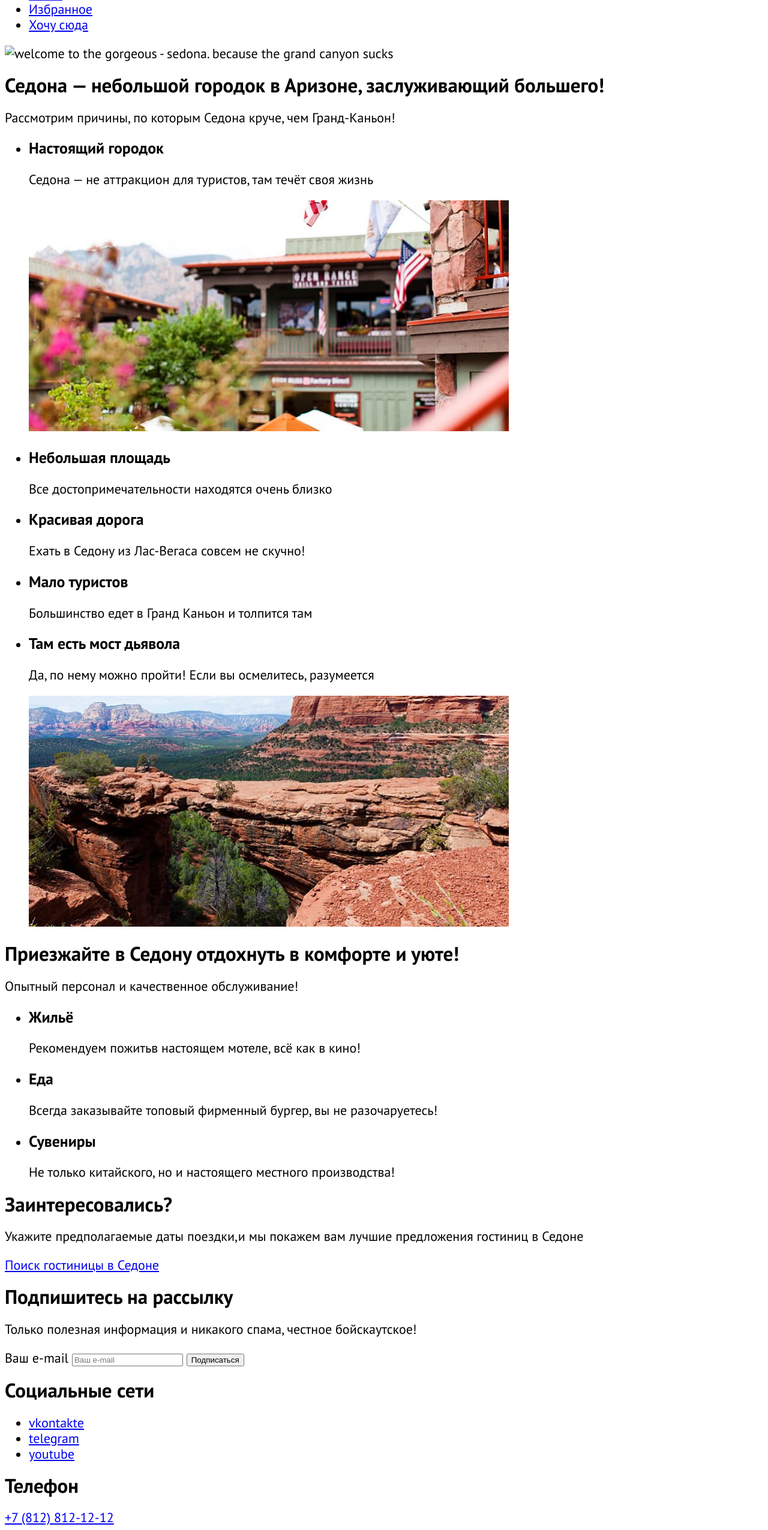
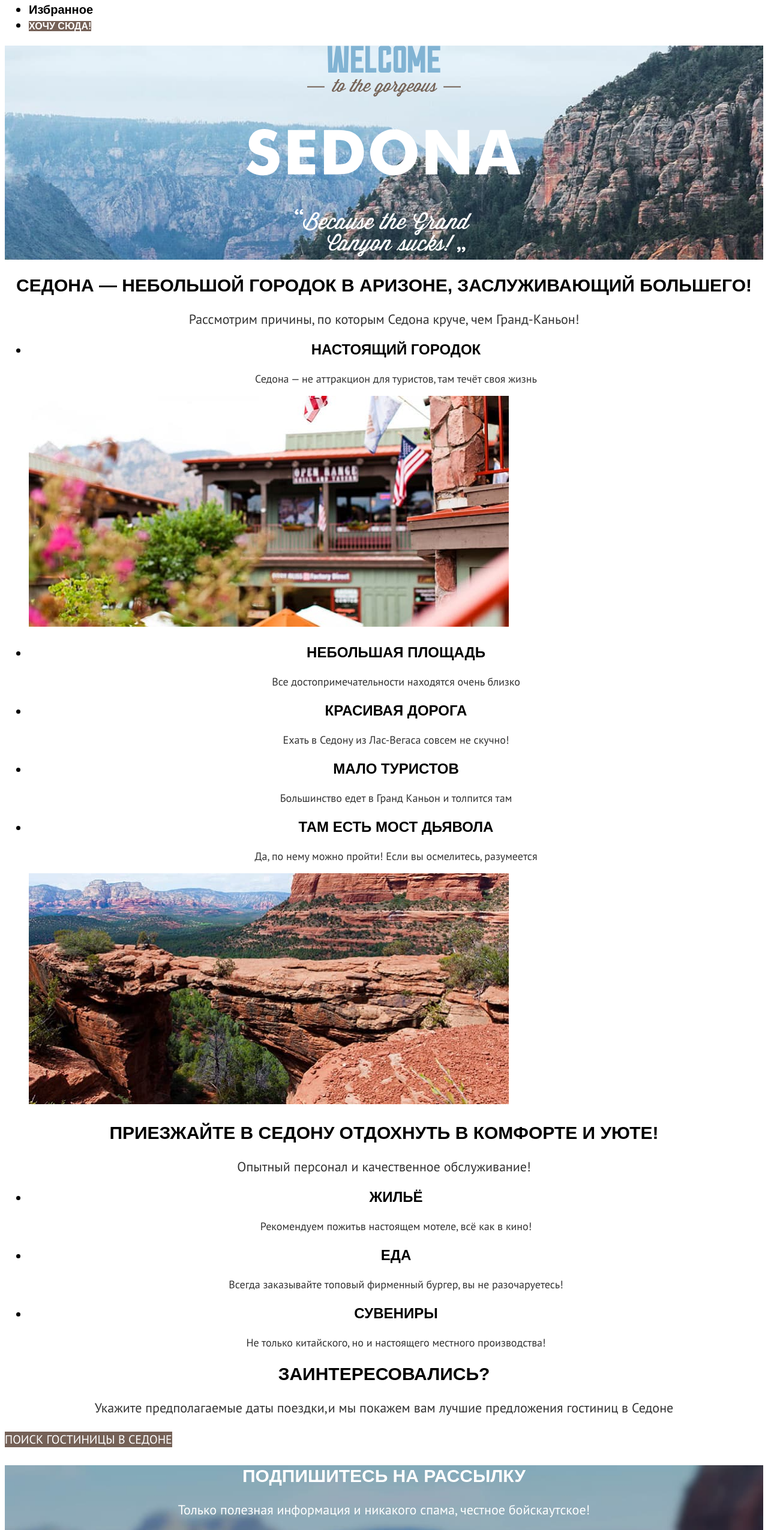
Before and after one commit to htmlacademy-htmlcss/266167-sedona-36, a plain HTML site: page index.html in a window 1280 px wide. Shown: the part 229-2780 px from the top of the page at 60% size. Drawn offline with Linux system fonts and the light colour scheme; files whose address does not match are found by name; a web font is replaced by a local one.

Commit message:
добавляет стили

```diff
--- a/index.html
+++ b/index.html
@@ -34,16 +34,17 @@
             <a class="navigation-link" href="#"> <span class="visually-hidden">Избранное</span></a>
           </li>
           <li class="navigation-user">
-            <a class="navigation-link" href="#">Хочу сюда</a>
+            <a class="navigation-link-buttom" href="#">Хочу сюда!</a>
           </li>
         </ul>
       </nav>
     </header>
 
+    <div class="hero-logo"><img src="images/hero-logo.svg" width="458" height="352"
+        alt="welcome to the gorgeous - sedona. because the grand canyon sucks"></div>
+
     <main class="main-index">
       <section class="advantages">
-        <img src="images/hero-logo.svg" width="458" height="352"
-          alt="welcome to the gorgeous - sedona. because the grand canyon sucks">
         <h1 class="tagline-1">Седона — небольшой городок в Аризоне, заслуживающий большего!</h1>
         <p class="tagline-description">Рассмотрим причины, по которым Седона круче, чем Гранд-Каньон!</p>
         <ul class="advantages-list">
@@ -98,7 +99,7 @@
         <h2 class="search-question">Заинтересовались?</h2>
         <p class="search-description">Укажите предполагаемые даты поездки,и мы покажем вам лучшие предложения гостиниц
           в Седоне</p>
-        <a class="button search" href="#">Поиск гостиницы в Седоне</a>
+        <a class="button-search" href="#">Поиск гостиницы в Седоне</a>
       </section>
 
       <section class="subscribe">
@@ -107,7 +108,7 @@
         <form class="subscribe-form" action="https://echo.htmlacademy.ru/" method="post">
           <label class="visually-hidden" for="subscribe-email">Ваш e-mail</label>
           <input class="field" type="email" name="subscribe-email" placeholder="Ваш e-mail" id="subscribe-email">
-          <button class="button" type="submit">Подписаться</button>
+          <button class="button-sub" type="submit">Подписаться</button>
         </form>
       </section>
     </main>
--- a/styles/styles.css
+++ b/styles/styles.css
@@ -10,7 +10,7 @@
   font-family: "PT Sans";
   font-style: normal;
   font-weight: 700;
-  src: url(../fonts/ptsans-700.woff2) format("woff2");
+  src: url(fonts/ptsans-700.woff2) format("woff2");
   font-display: swap;
 }
 
@@ -18,4 +18,234 @@ body {
   font-family: "PT Sans", sans-serif;
   font-size: 22px;
   line-height: 26px;
+  color: #000000;
+  background: #FFFFFF;
+  font-weight: 400;
 }
+
+.navigation-link {
+  font-size: 20px;
+  line-height: 24px;
+  color: #000000;
+  text-transform: capitalize;
+  text-align: center;
+  text-decoration: none;
+  font-weight: 700;
+}
+
+.navigation-link-buttom {
+  font-size: 16px;
+  line-height: 20px;
+  color: #FFFFFF;
+  background-color: #756157;
+  text-align: center;
+  text-decoration: none;
+  text-transform: uppercase;
+  font-weight: 700;
+}
+
+.hero-logo {
+  color: #000000;
+  background-color: #ffffff;
+  background-image: url("/images/index-background.jpg");
+  background-size: 100% auto;
+  background-repeat: no-repeat;
+  text-align: center;
+}
+
+.tagline-1 {
+  font-size: 30px;
+  line-height: 36px;
+  text-transform: uppercase;
+  font-weight: 700;
+  text-align: center;
+}
+
+.tagline-description {
+  color: #333333;
+  text-align: center;
+}
+
+.advantages-title {
+  font-weight: 700;
+  font-size: 24px;
+  line-height: 28px;
+  text-transform: uppercase;
+  text-align: center;
+}
+
+.advantages-description {
+  font-size: 18px;
+  line-height: 21px;
+  color: #333333;
+  text-align: center;
+}
+
+
+.tagline-2 {
+  font-size: 30px;
+  line-height: 36px;
+  text-transform: uppercase;
+  font-weight: 700;
+  text-align: center;
+}
+
+.recommendations-title {
+  font-weight: 700;
+  font-size: 24px;
+  line-height: 28px;
+  text-transform: uppercase;
+  text-align: center;
+}
+
+.recommendations-description {
+  font-size: 18px;
+  line-height: 21px;
+  color: #333333;
+  text-align: center;
+}
+
+.search-question {
+  font-size: 30px;
+  line-height: 36px;
+  text-transform: uppercase;
+  font-weight: 700;
+  text-align: center;
+}
+
+.search-description {
+  color: #333333;
+  text-align: center;
+
+}
+
+.button-search {
+  font-size: 20px;
+  line-height: 36px;
+  text-transform: uppercase;
+  color: #FFFFFF;
+  background-color: #756157;
+  text-decoration: none;
+  text-align: center;
+}
+
+.subscribe {
+  color: #ffffff;
+  background-color: #000000;
+  background-image: url("/images/subscribe-background.jpg");
+  background-size: 100% auto;
+  background-repeat: no-repeat;
+  text-align: center;
+}
+
+.subscribe-title {
+  font-size: 30px;
+  line-height: 36px;
+  text-transform: uppercase;
+  font-weight: 700;
+}
+
+.button-sub {
+  background-color: #82B3D3;
+}
+
+.contact-phone {
+  color: #000000;
+  font-size: 40px;
+  line-height: 40px;
+  text-transform: uppercase;
+  text-decoration: none;
+  text-align: center;
+}
+
+.catalog-menu {
+  color: #ffffff;
+  background-color: #000000;
+  background-image: url("/images/filter-background.jpg");
+  background-size: cover;
+  background-repeat: no-repeat;
+}
+
+.inner-header-title {
+  font-weight: 700;
+  font-size: 60px;
+  line-height: 78px;
+}
+
+.breadcrumbs {
+  font-size: 16px;
+  line-height: 21px;
+  color: #FFFFFF;
+}
+
+.catalog-filter-group {
+  font-weight: 700;
+  font-size: 20px;
+  line-height: 24px;
+  text-transform: capitalize;
+}
+
+.catalog-filter-item {
+  font-size: 18px;
+  line-height: 23px;
+  text-transform: capitalize;
+}
+
+.button-submit {
+  font-weight: 700;
+  font-size: 16px;
+  line-height: 20px;
+  text-align: center;
+  text-transform: uppercase;
+  background-color: #82B3D3;
+}
+
+.button-reset {
+  font-weight: 700;
+  font-size: 16px;
+  line-height: 20px;
+  text-align: center;
+  text-transform: uppercase;
+}
+
+.catalog-result {
+  font-weight: 700;
+  font-size: 30px;
+  line-height: 36px;
+  text-transform: uppercase;
+}
+
+.select-control {
+  font-size: 18px;
+  line-height: 21px;
+  color: #333333;
+}
+
+.catalog-card-title {
+  font-weight: 700;
+  font-size: 24px;
+  line-height: 28px;
+}
+
+.catalog-card-type {
+  font-size: 18px;
+  line-height: 21px;
+  color: #333333;
+}
+
+.catalog-card-price {
+  font-size: 18px;
+  line-height: 21px;
+  color: #333333;
+}
+
+.catalog-card-button-about button {
+  font-weight: 700;
+  font-size: 16px;
+  line-height: 20px;
+  text-align: center;
+  text-transform: uppercase;
+  color: #FFFFFF;
+  background-color: #756157;
+  text-decoration: none;
+}
```
Also changed, not shown: catalog.html (+8 -7 lines), images/background-vector.svg (added), images/hero-block.jpg (deleted), images/hero-logo.svg (added).
